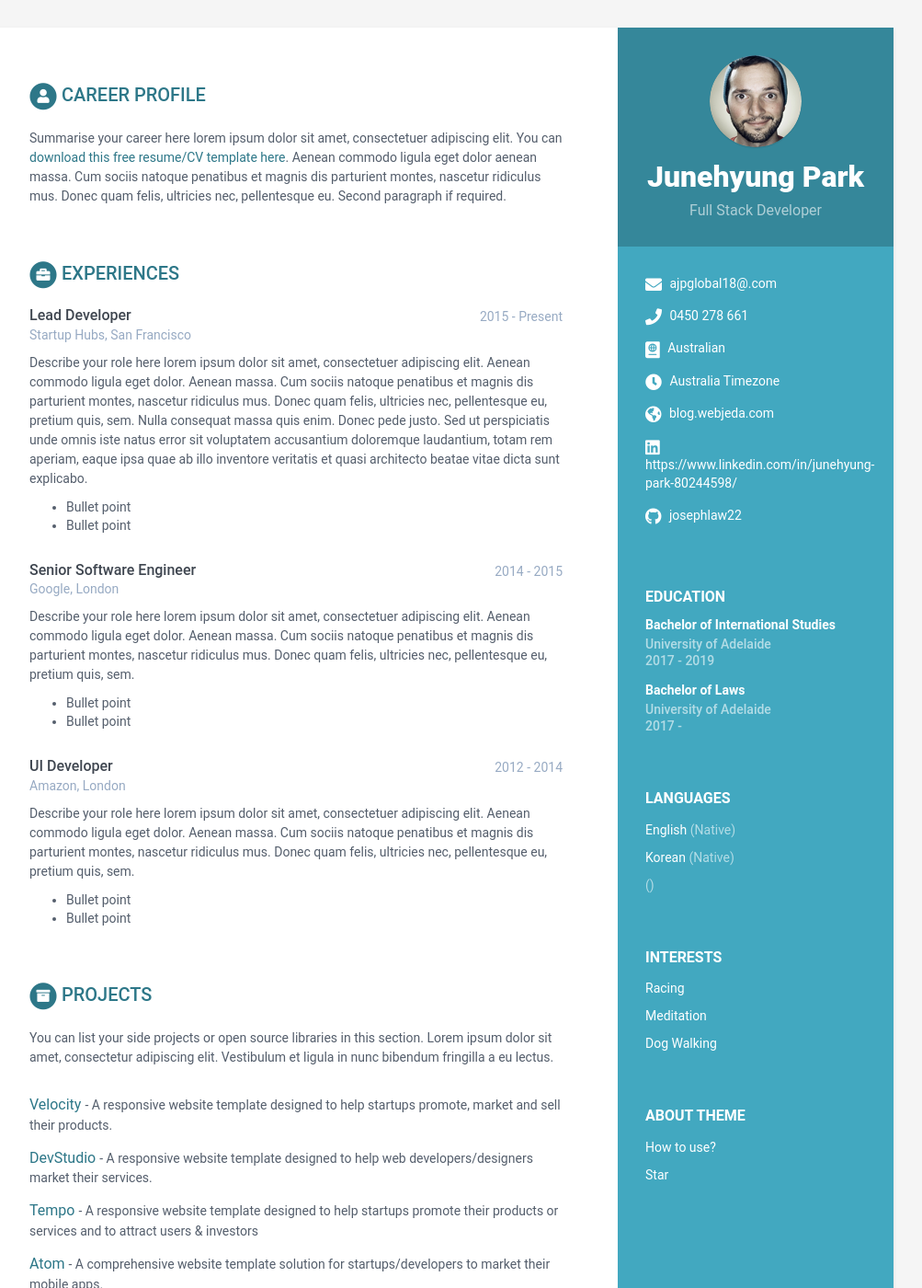
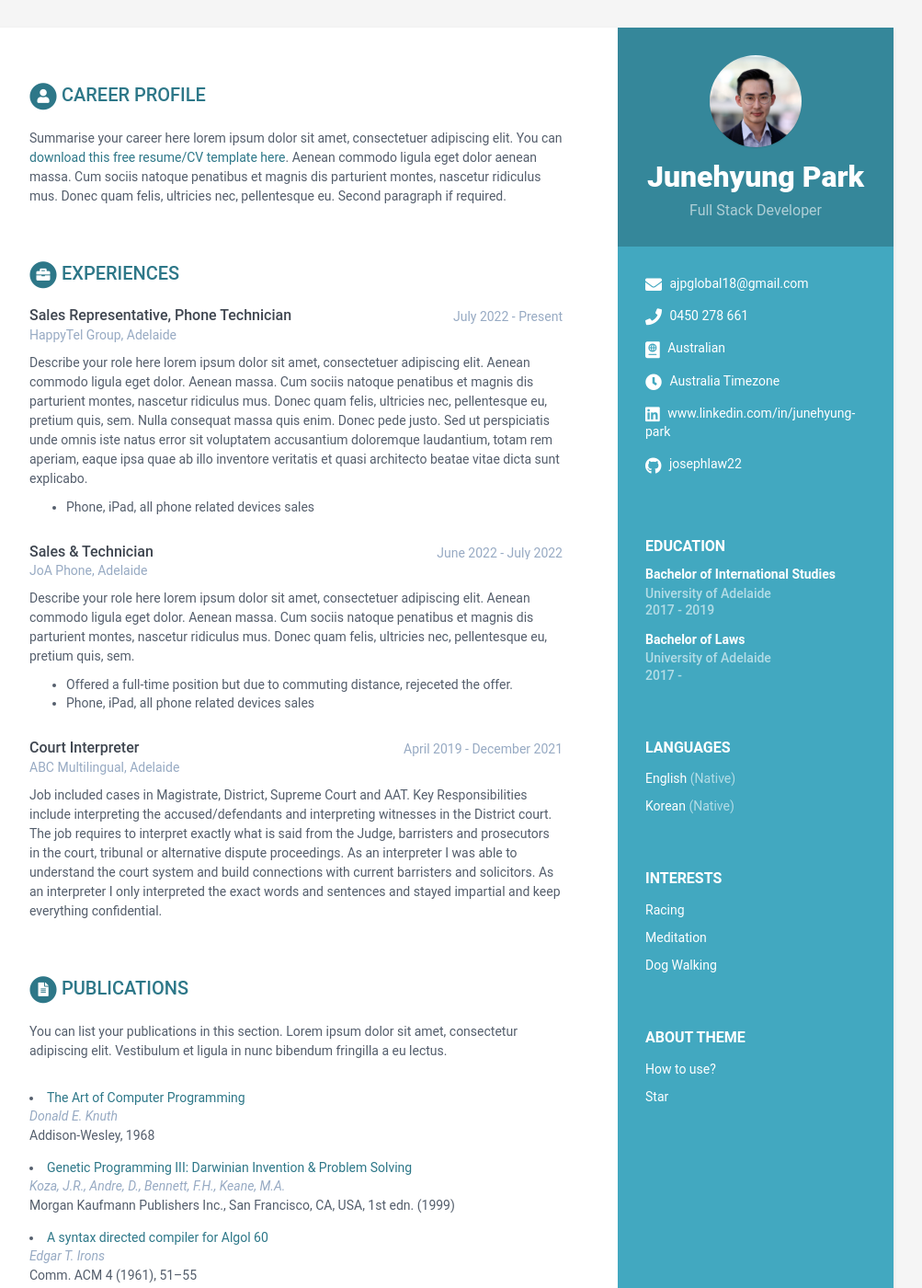
Before and after one commit to josephlaw22/josephlaw22.github.io, a Jekyll site: the page built from index.html, in a window 1280 px wide and 1400 px high. Shown: the whole window at 92% size, without its empty margins (168-1171 px from the left). Built offline with Jekyll 4.4.1, drawn with Linux system fonts in a browser that asks for light colours; some of the changed text lies outside the part shown.

Commit message:
sidebar edit

```diff
--- a/_data/data.yml
+++ b/_data/data.yml
@@ -12,12 +12,12 @@ sidebar:
     avatar: profile.png  #place a 100x100 picture inside /assets/images/ folder and provide the name of the file below
 
     # Sidebar links
-    email: ajpglobal18@.com
+    email: ajpglobal18@gmail.com
     phone: 0450 278 661
     timezone: Australia Timezone
     citizenship: Australian
-    website: blog.webjeda.com #do not add http://
-    linkedin: https://www.linkedin.com/in/junehyung-park-80244598/
+    website:
+    linkedin: www.linkedin.com/in/junehyung-park
     github: josephlaw22
     telegram: # add your nickname without '@' sign
     gitlab:
@@ -37,8 +37,6 @@ sidebar:
         - idiom: Korean
           level: Native
 
-        - idiom:
-          level:
 
     interests:
       title: Interests
@@ -89,9 +87,9 @@ education:
 experiences:
     title: Experiences
     info:
-      - role: Lead Developer
-        time: 2015 - Present
-        company: Startup Hubs, San Francisco
+      - role: Sales Representative, Phone Technician
+        time: July 2022 - Present
+        company: HappyTel Group, Adelaide
         details: |
           Describe your role here lorem ipsum dolor sit amet, consectetuer
           adipiscing elit. Aenean commodo ligula eget dolor. Aenean massa.
@@ -102,32 +100,31 @@ experiences:
           error sit voluptatem accusantium doloremque laudantium, totam rem
           aperiam, eaque ipsa quae ab illo inventore veritatis et quasi
           architecto beatae vitae dicta sunt explicabo.
-            - Bullet point
-            - Bullet point
-      - role: Senior Software Engineer
-        time: 2014 - 2015
-        company: Google, London
+            - Phone, iPad, all phone related devices sales
+
+      - role: Sales & Technician
+        time: June 2022 - July 2022
+        company: JoA Phone, Adelaide
         details: |
           Describe your role here lorem ipsum dolor sit amet, consectetuer
           adipiscing elit. Aenean commodo ligula eget dolor. Aenean massa.
           Cum sociis natoque penatibus et magnis dis parturient montes,
           nascetur ridiculus mus. Donec quam felis, ultricies nec,
           pellentesque eu, pretium quis, sem.
-            - Bullet point
-            - Bullet point
-      - role: UI Developer
-        time: 2012 - 2014
-        company: Amazon, London
+            - Offered a full-time position but due to commuting distance, rejeceted the offer.
+            - Phone, iPad, all phone related devices sales
+
+      - role: Court Interpreter
+        time: April 2019 - December 2021
+        company: ABC Multilingual, Adelaide
         details: |
-          Describe your role here lorem ipsum dolor sit amet, consectetuer
-          adipiscing elit. Aenean commodo ligula eget dolor. Aenean massa.
-          Cum sociis natoque penatibus et magnis dis parturient montes,
-          nascetur ridiculus mus. Donec quam felis, ultricies nec,
-          pellentesque eu, pretium quis, sem.
-            - Bullet point
-            - Bullet point
-projects:
-    title: Projects
+          Job included cases in Magistrate, District, Supreme Court and AAT.
+          Key Responsibilities include interpreting the accused/defendants and interpreting witnesses in the District court. The job requires to interpret exactly what is said from the Judge, barristers and prosecutors in the court, tribunal or alternative dispute proceedings. As an interpreter I was able to understand the court system and build connections with current barristers and solicitors.
+          As an interpreter I only interpreted the exact words and sentences and stayed impartial and keep everything confidential.
+
+
+professional experience:
+    title: Professional Experience
     intro: >
       You can list your side projects or open source libraries in this
       section. Lorem ipsum dolor sit amet, consectetur adipiscing elit.
```
Also changed, not shown: assets/images/profile.png, 3 other files.
